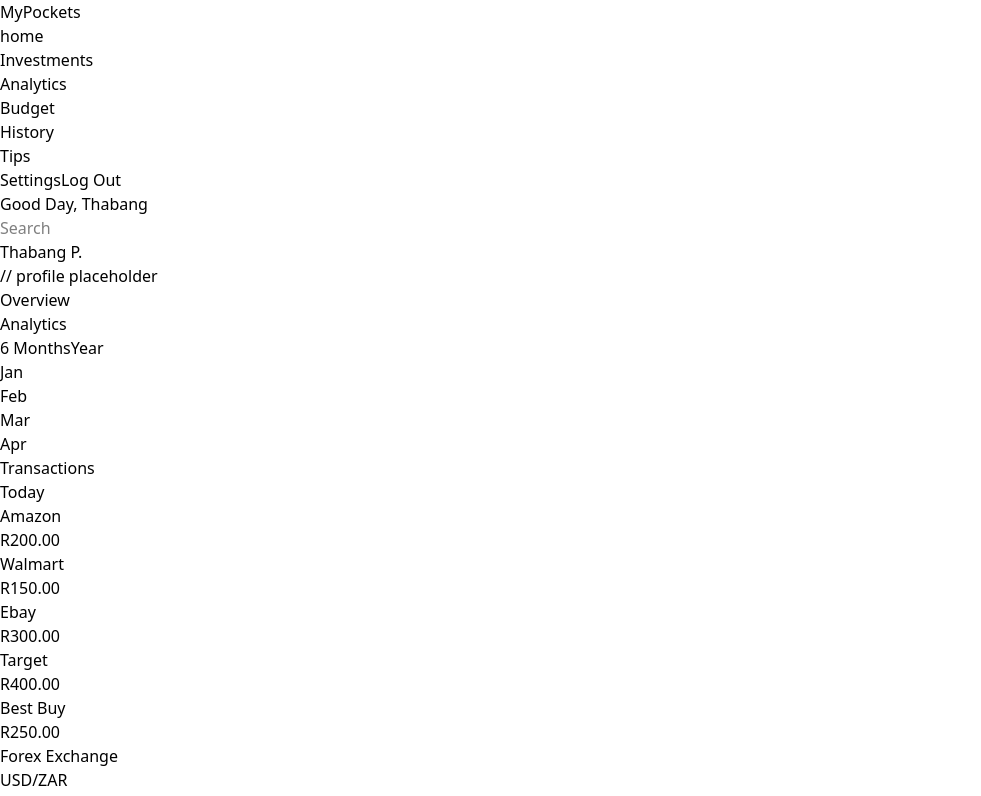
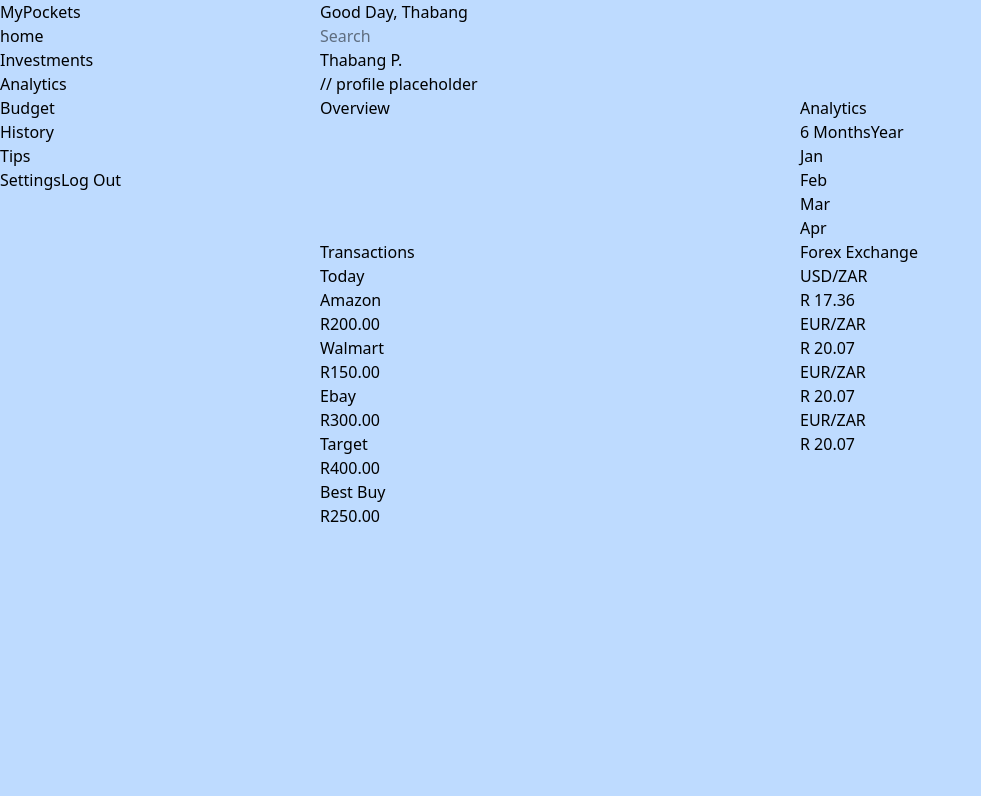
Before and after one commit to ThabangP07/My_Pockets, a React (Vite) app in the folder My_Pockets/: page / in a window 1280 px wide. Shown: the top 796 px of the page, without its empty margins (0-981 px from the left). Built offline with nearby package versions, Linux system fonts and the light colour scheme.

Commit message:
style: divide the section of the main page

```diff
--- a/My_Pockets/src/App.jsx
+++ b/My_Pockets/src/App.jsx
@@ -4,18 +4,18 @@
 import Transactions from "./components/Transactions"
 import NavBar from "./components/NavBar";
 import Greetings from "./components/Greetings";
-import Budget from "./pages/Budget";;
+import Budget from "./pages/Budget";
 
 function App() {
 
   return (
-    <div>
+    <div className="grid grid-cols-4 h-dvh bg-blue-200">
       <NavBar />
-      <main>
+      <main className="col-span-3">
         <header>
           <Greetings />
         </header>
-        <section>
+        <section className="grid grid-cols-2">
           <Overview />
           <Analytics />
           <Transactions />
```
